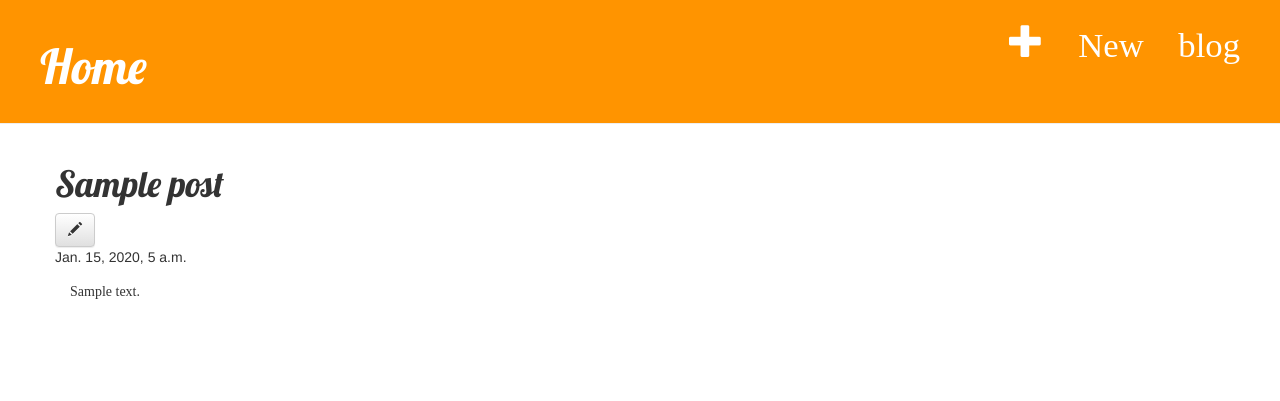
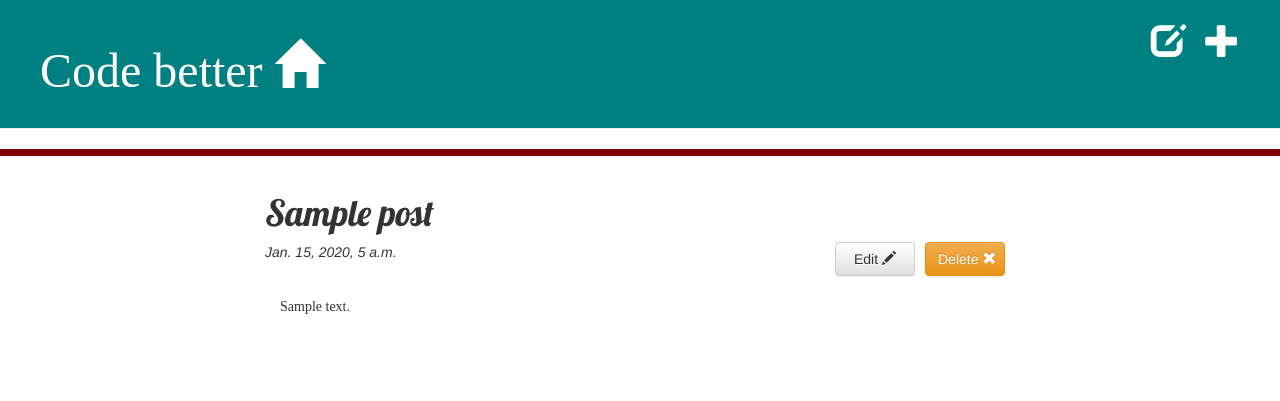
Before and after one commit to ericbizi/my-first-blog, a Django app: page /post/1/ in a window 1280 px wide. Shown: the top 401 px of the page. Run offline with Django 3.2, Linux system fonts and the light colour scheme; a user stored in the database is signed in; tables that the repository leaves empty hold one stand-in row (values such as "Sample post"); some libraries are stand-ins or nearby versions.

Commit message:
Publish and delete post

```diff
--- a/blog/static/css/blog.css
+++ b/blog/static/css/blog.css
@@ -1,13 +1,13 @@
 h1 a {
 	color:#fca205;
-	font-family: Lobster;
+	font-family: Kalam;
 }
 p {
 	padding: 15px;
 	font-family: Caveat;
 }
 .page-header {
-    background-color: #ff9400;
+    background-color:   #008080;
     margin-top: 0;
     padding: 20px 20px 20px 40px;
 }
@@ -19,7 +19,7 @@ p {
 }
 
 .content {
-    margin-left: 40px;
+   /* margin-left: 40px; */
 }
 
 h1, h2, h3, h4 {
@@ -32,6 +32,9 @@ h1, h2, h3, h4 {
 
 .save {
     float: right;
+    width:80px;
+    margin-right: 10px;
+
 }
 
 .post-form textarea, .post-form input {
@@ -52,3 +55,16 @@ h1, h2, h3, h4 {
 .post h1 a, .post h1 a:visited {
     color: #000000;
 }
+
+.hr-line{
+     display: block;
+    height: 3px;
+    border: 0;
+    border-top: 7px solid maroon;
+    margin: 1em 0;
+    padding: 0;
+}
+
+#menu{
+    position: fixed;
+}
--- a/blog/templates/blog/base.html
+++ b/blog/templates/blog/base.html
@@ -21,17 +21,21 @@
    <div class="page-header">
     {% if user.is_authenticated %}
 
-    <a href="{% url 'post_new' %}" class="top-menu"><span class="glyphicon glyphicon-plus"> New blog</span></a>
+    <a href="{% url 'post_new' %}" class="top-menu"><span class="glyphicon glyphicon-plus"></span></a>
+
+    <a href="{% url 'post_draft_list' %}" class="top-menu"><span class="glyphicon glyphicon-edit"></span></a>
 
     {% endif %}
 
-        <h1><a href="/">Home</a></h1>
+        <h1 ><a href="/">Code better <span class="glyphicon glyphicon-home"></span></a></h1>
 
-    </div>
+     </div>   <hr class="hr-line">
+
+
 
     <div class="content container">
         <div class="row">
-            <div class="col-md-8">
+            <div class="col-md-8 col-md-offset-2">
             {% block content %}
             {% endblock %}
             </div>
--- a/blog/templates/blog/post_detail.html
+++ b/blog/templates/blog/post_detail.html
@@ -8,20 +8,32 @@
     <h1>{{ post.title}} </h1>
 
      {% if user.is_authenticated %}
-    <a class="btn btn-default" href="{% url 'post_edit' pk=post.pk %}"><span class="glyphicon glyphicon-pencil"></span></a>
+
+     <a class="btn btn-warning save" href="{% url 'post_remove' pk=post.pk %}">Delete <span class="glyphicon glyphicon-remove"></span></a>
+
+    <a class="btn btn-default save" href="{% url 'post_edit' pk=post.pk %}"> Edit <span class="glyphicon glyphicon-pencil"></span></a>
+
+
 
     {% endif %}
 
 
 
     {% if post.published_date %}
+
     <div>
-    	{{ post.published_date }}
+    	<em>{{ post.published_date }} </em>
     </div>
+
+
+    {% else %}
+    <a class="btn btn-success save" href="{% url 'post_publish' pk=post.pk %}"> Publish </a>
+
     {% endif %}
-
+<br>
     <p>
     	{{ post.text|linebreaksbr }}
+
     </p>
 
 
--- a/blog/templates/blog/post_edit.html
+++ b/blog/templates/blog/post_edit.html
@@ -5,7 +5,7 @@
   <h1>New post</h1>
     <form method="POST" class="post-form">{% csrf_token %}
         {{ form.as_p }}
-        <button type="submit" class="save btn btn-default">Save</button>
+        <button type="submit" class="save btn btn-default ">Save</button>
     </form>
 
 {% endblock %}
--- a/blog/urls.py
+++ b/blog/urls.py
@@ -6,4 +6,8 @@ urlpatterns = [
     url(r'^post/(?P<pk>\d+)/$',views.post_detail, name='post_detail'),
     url(r'^post/new/$', views.post_new, name='post_new'),
     url(r'^post/(?P<pk>\d+)/edit/$', views.post_edit, name='post_edit'),
+    url(r'^drafts/$',views.post_draft_list, name='post_draft_list'),
+    url(r'^post/(?P<pk>\d+)/publish/$', views.post_publish, name='post_publish'),
+    url(r'^post/(?P<pk>\d+)/remove/$', views.post_remove, name='post_remove'),
+
 ]
--- a/blog/views.py
+++ b/blog/views.py
@@ -14,6 +14,7 @@ def post_detail(request,pk):
 	post=get_object_or_404(Post,pk=pk)
 	return render (request, 'blog/post_detail.html', {'post':post})
 
+# Post a blog
 
 def post_new(request):
 	if request.method== "POST":
@@ -21,7 +22,7 @@ def post_new(request):
 		if form.is_valid():
 			post=form.save(commit=False)
 			post.author=request.user
-			post.published_date=timezone.now()
+
 			post.save()
 			return redirect('post_detail', pk=post.pk)
 
@@ -38,10 +39,31 @@ def post_edit(request,pk):
 		if form.is_valid():
 			post=form.save(commit=False)
 			post.author=request.user
-			post.published_date=timezone.now()
+
 			post.save()
 			return redirect('post_detail', pk=post.pk)
 
 	else:
 		form=PostForm(instance=post)
 		return render(request,'blog/post_edit.html',{'form': form})
+
+# View posts in draft mode
+
+def post_draft_list(request):
+	posts=Post.objects.filter(published_date__isnull=True).order_by('created_date')
+	return render (request,'blog/post_draft_list.html', {'posts': posts})
+
+# Publish a post
+
+def post_publish(request,pk):
+	post=get_object_or_404(Post,pk=pk)
+	post.publish()
+
+	return redirect ('post_detail', pk=pk)
+
+# Delete post
+
+def post_remove(request,pk):
+	post=get_object_or_404(Post,pk=pk)
+	post.delete()
+	return redirect ('post_list')
```
Also changed, not shown: blog/templates/blog/post_draft_list.html (added, +21 -0 lines), blog/templates/blog/post_list.html (+7 -2 lines), blog/static/js/interaction.js (added).
